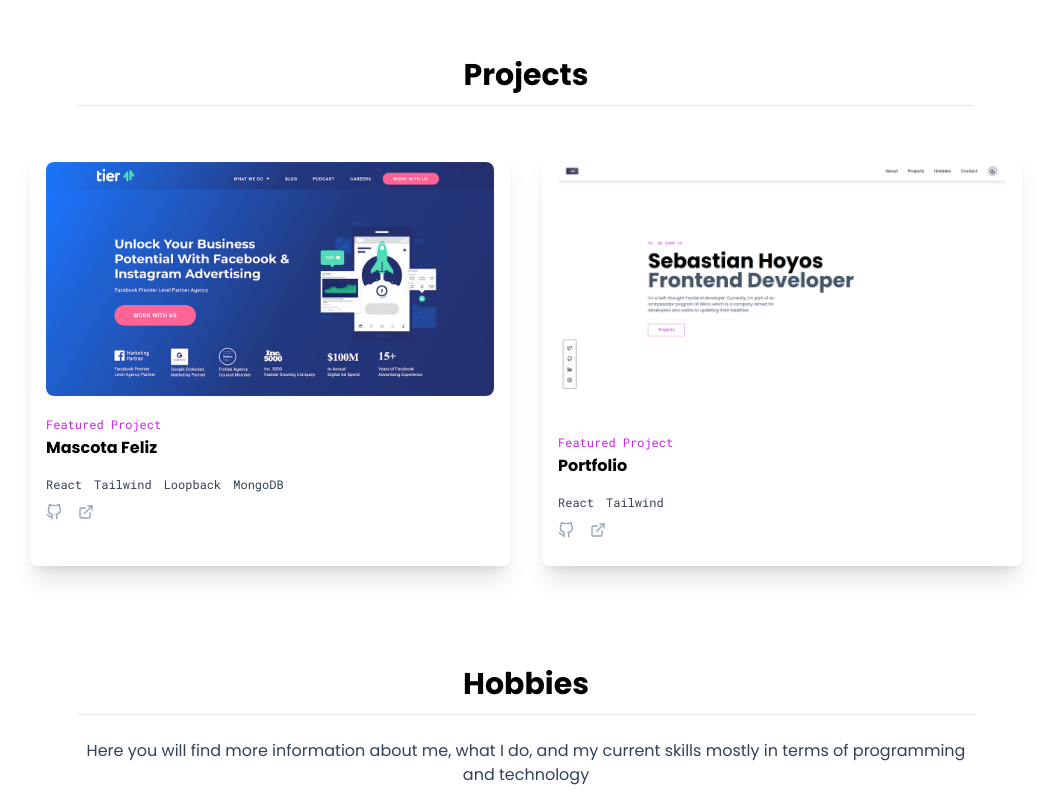
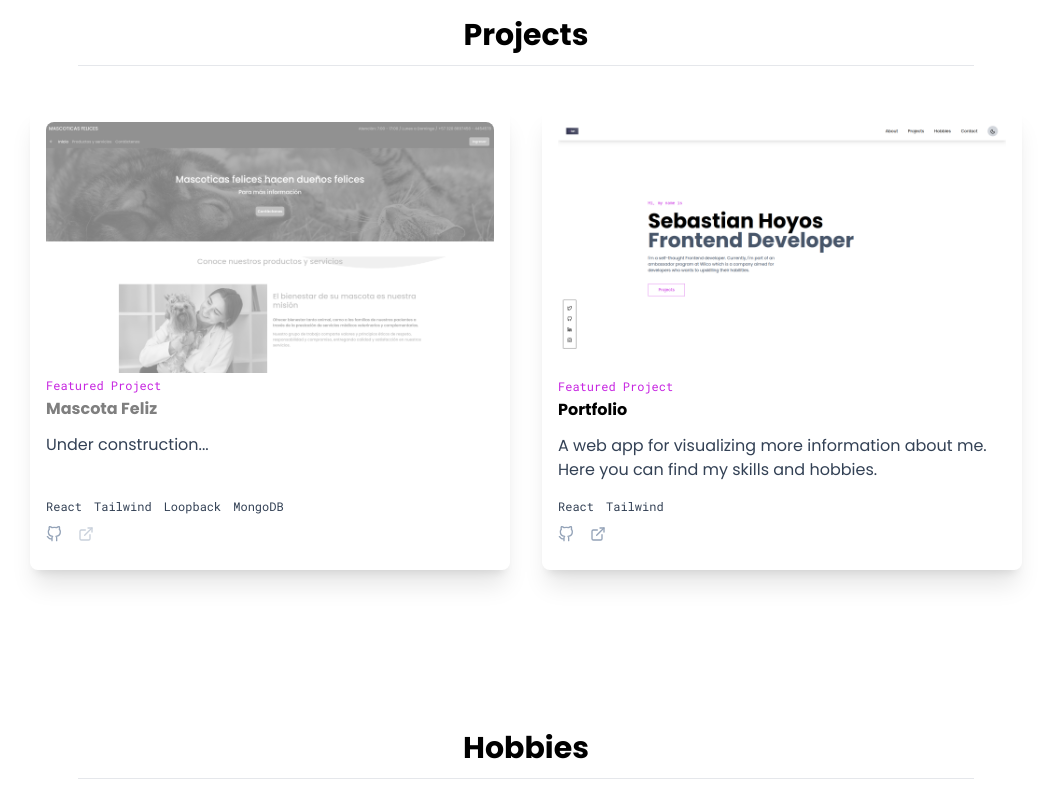
Before and after one commit to tamerlantian/portfolio, a React (Vite) app: page / in a window 1280 px wide. Shown: the part 1800-2600 px from the top of the page, without its empty margins (114-1165 px from the left). Built offline with nearby package versions, Linux system fonts and the light colour scheme.

Commit message:
modifications

```diff
--- a/src/App.css
+++ b/src/App.css
@@ -11,7 +11,16 @@ body {
 }
 
 section {
-  max-width: 1100px;
+  max-width: 1200px;
+}
+
+.hobbies,
+.projects,
+.about,
+.contact {
+  padding-top: 10rem;
+  margin: 0 auto;
+  padding: 5rem 0;
 }
 
 #root {
@@ -52,6 +61,26 @@ section {
   height: 100%;
 }
 
+.project-grid {
+  display: grid;
+  grid-template-columns: repeat(auto-fill, minmax(264px, 1fr));
+}
+
+.inner-project {
+  display: flex;
+  flex-direction: column;
+  justify-content: space-between;
+  height: 100%;
+}
+
+.disabled {
+  pointer-events: none;
+  cursor: not-allowed;
+  opacity: 0.5;
+}
+
+
+
 /* width */
 ::-webkit-scrollbar {
   width: 0.4rem;
--- a/src/components/AboutMe.jsx
+++ b/src/components/AboutMe.jsx
@@ -3,7 +3,7 @@ import { SectionTitle, About, Skills } from ".";
 
 const AboutMe = () => {
   return (
-    <section id="about" className="py-[100px]">
+    <section id="about" className="about">
       <SectionTitle title="About me" />
       <div>
         <p className="text-slate-700 dark:text-slate-400 mx-auto max-w-4xl mt-6 text-center">
--- a/src/components/Banner.jsx
+++ b/src/components/Banner.jsx
@@ -19,8 +19,7 @@ const Banner = () => {
         </div>
         <div className="delay-400">
           <p className="block text-slate-700 mt-5 md:mt-10 max-w-xl dark:text-slate-400">
-            I'm a self-thaught Frontend developer.
-            Currently, I'm part of an ambassador program at Wilco which is a company aimed for developers who wants to upskilling their habilities.
+            Currently, I'm part of an ambassador program at <a href="https://www.trywilco.com/" className="text-font">Trywilco</a> which is a company aimed for developers who wants to upskilling their habilities.
           </p>
         </div>
         <a href="#projects" className="inline-block bg-font text-white border rounded-sm border-font py-3 px-10 mt-10 md:text-font md:bg-transparent hover:bg-font hover:text-white hover:-translate-y-1 hover:ease-in-out hover:duration-300 ease-in-out duration-300 dark:border-font">Projects</a>
--- a/src/components/Contact.jsx
+++ b/src/components/Contact.jsx
@@ -36,7 +36,7 @@ const Contact = () => {
   };
 
   return (
-    <section id="contact" className="pt-[100px] mx-auto">
+    <section id="contact" className="contact">
       <SectionTitle title="Contact me" />
       <form
         ref={form}
@@ -90,7 +90,7 @@ const Contact = () => {
         </div>
         <button
           type="submit"
-          className="inline-flex items-center mt-5 bg-font text-white mx-auto w-full py-2 px-4 font-semibold  rounded-lg md:w-40 md:mx-0 disabled:opacity-50"
+          className="inline-flex items-center mt-5 bg-font text-white mx-auto w-full py-2 px-4 rounded-lg sm:w-40 md:mx-0 disabled:opacity-50"
           disabled={isLoading}
         >
           {isLoading ? (
--- a/src/components/Section.jsx
+++ b/src/components/Hobbies.jsx
@@ -1,19 +1,17 @@
 import React from "react";
-import { SectionTitle, HobbiesCard } from "./";
+import { SectionTitle, HobbiesCard } from ".";
 import { hobbies } from "../data/info";
 
-const Section = () => {
+const Hobbies = () => {
   return (
-    <section id="hobbies" className="pt-[100px] mx-auto">
+    <section id="hobbies" className="hobbies">
       <SectionTitle title="Hobbies" />
       <div>
         <p className="text-slate-700 dark:text-slate-400 mx-auto max-w-4xl mt-6 text-center">
-          {" "}
-          Here you will find more information about me, what I do, and my
-          current skills mostly in terms of programming and technology{" "}
+          A bit of what I like to do in my free time related with programming.
         </p>
       </div>
-      <div className="grid sm:grid-cols-2 xl:grid-cols-3 gap-8 mt-16">
+      <div className="grid sm:grid-cols-2 justify-items-center md:grid-cols-3 mt-16 mx-auto max-w-[64rem] gap-8 ">
         {hobbies.map((hobbie) => {
           return <HobbiesCard key={hobbie.title} hobbie={hobbie} />;
         })}
@@ -22,4 +20,4 @@ const Section = () => {
   );
 };
 
-export default Section;
+export default Hobbies;
--- a/src/components/HobbiesCard.jsx
+++ b/src/components/HobbiesCard.jsx
@@ -1,6 +1,6 @@
 const HobbiesCard = ({ hobbie }) => {
   return (
-    <div className="flex flex-col justify-between shadow-xl mt-4  dark:bg-modal px-8 py-7  h-full">
+    <div className="flex flex-col justify-between shadow-xl dark:bg-modal px-8 py-7 h-full max-w-[20rem]">
       <header>
         <div className="flex items-center gap-3">
           <div className="text-xl dark:text-white">{hobbie.icon}</div>
--- a/src/components/ProjectPreview.jsx
+++ b/src/components/ProjectPreview.jsx
@@ -2,39 +2,61 @@ import React from "react";
 import { FiGithub, FiExternalLink } from "react-icons/fi";
 
 const ProjectPreview = ({ project }) => {
-  const { name, image, description, tools } = project;
+  const {
+    name,
+    image,
+    description,
+    tools,
+    finished,
+    liveLink,
+    githubLink,
+    alt,
+  } = project;
+
   return (
-    <div className="mt-10 shadow-xl p-4 rounded-lg dark:bg-modal max-w-[30rem] mx-auto">
-      <div>
-        <a href="">
+    <div className="shadow-xl p-4 rounded-lg dark:bg-modal max-w-[30rem] h-full">
+      <div className="inner-project">
+        <header>
+          <div className="top">
+            <a href={liveLink} className={`${!finished && "disabled"}`}>
               <img
-            className="w-full max-w-md h-full rounded-lg"
+                className={`relativE w-full max-w-md rounded-lg ${!finished && "grayscale -z-10"}`}
                 src={image}
-            alt=""
+                alt={alt}
               />
             </a>
           </div>
-      <div className="mt-4">
+          <div className="title">
             <span className="font-alt text-xs text-font">Featured Project</span>
-        <h3 className="font-semibold dark:text-slate-200 hover:text-font">
-          <a href="">{name}</a>
+            <h3 className="font-semibold dark:text-slate-200">
+              <a href="" className={`${!finished ? "disabled" : "hover:text-font"}`}>{name}</a>
             </h3>
+          </div>
+          <div className="description text-md">
             <p className="text-slate-700 dark:text-slate-400 mt-3">
               {description}
             </p>
+          </div>
+        </header>
+        <footer>
           <div className="font-alt text-xs text-slate-700 dark:text-slate-400 mt-4">
             {tools.map((tool) => {
-            return <span key={tool} className="mr-3">{tool}</span>;
+              return (
+                <span key={tool} className="mr-3">
+                  {tool}
+                </span>
+              );
             })}
           </div>
           <div className="flex gap-4 my-3 text-slate-400">
-          <a href="">
-            <FiGithub className="hover:text-font" />
+            <a href={githubLink} className="hover:text-font">
+              <FiGithub />
             </a>
-          <a href="">
-            <FiExternalLink className="hover:text-font" />
+            <a href={liveLink} className={`${!finished ? "disabled" : "hover:text-font"}`}>
+              <FiExternalLink  />
             </a>
           </div>
+        </footer>
       </div>
     </div>
   );
--- a/src/components/Projects.jsx
+++ b/src/components/Projects.jsx
@@ -4,11 +4,15 @@ import { ProjectPreview, SectionTitle } from "./";
 
 const Projects = () => {
   return (
-    <section id="projects" className="mx-auto mt-20">
+    <section id="projects" className="projects">
       <SectionTitle title="Projects" />
-      <div className="grid lg:grid-cols-2">
+      <div className="grid grid-cols-project justify-items-center justify-center gap-8 mt-10">
         {projects.map((project) => {
-          return <ProjectPreview key={project.name} project={project} />;
+          return (
+            <React.Fragment key={project.name}>
+              <ProjectPreview project={project} />
+            </React.Fragment>
+          );
         })}
       </div>
     </section>
--- a/src/components/index.jsx
+++ b/src/components/index.jsx
@@ -8,7 +8,7 @@ export { default as About } from "./About";
 export { default as Projects } from "./Projects";
 export { default as ProjectPreview } from "./ProjectPreview";
 export { default as SectionTitle } from "./SectionTitle";
-export { default as Section } from "./Section";
+export { default as Hobbies } from "./Hobbies";
 export { default as Contact } from "./Contact";
 export { default as HobbiesCard } from "./HobbiesCard";
 export { default as Footer } from "./Footer";
--- a/src/data/info.jsx
+++ b/src/data/info.jsx
@@ -1,4 +1,4 @@
-import landing1 from "../assets/landing1.png";
+import projectOneImage from "../assets/mascotaFeliz.png";
 import portfolioImage from "../assets/portfolio.png";
 import {
   DiReact,
@@ -10,8 +10,9 @@ import {
 import { SiTailwindcss } from "react-icons/si";
 import { FaJava } from "react-icons/fa";
 import { GrMysql } from "react-icons/gr";
-import { SiTryhackme, SiCodewars, SiCsharp } from "react-icons/si";
+import { SiCodewars, SiCsharp } from "react-icons/si";
 import { VscCode } from "react-icons/vsc";
+import { BiCodeBlock } from "react-icons/bi ";
 import {
   FiTwitter,
   FiGithub,
@@ -85,8 +86,10 @@ export const skills = [
 export const projects = [
   {
     name: "Mascota Feliz",
-    image: landing1,
-    description: "",
+    image: projectOneImage,
+    alt: "mascota feliz app image",
+    description: "Under construction...",
+    finished: false,
     tools: ["React", "Tailwind", "Loopback", "MongoDB"],
     githubLink: "",
     liveLink: "",
@@ -94,7 +97,10 @@ export const projects = [
   {
     name: "Portfolio",
     image: portfolioImage,
-    description: "",
+    alt: "portfolio app image",
+    description:
+      "A web app for visualizing more information about me. Here you can find my skills and hobbies.",
+    finished: true,
     tools: ["React", "Tailwind"],
     githubLink: "",
     liveLink: "",
@@ -113,13 +119,12 @@ export const hobbies = [
     },
   },
   {
-    title: "Tryhackme",
-    description:
-      "Tryhackme is an online platform that offers hands-on cybersecurity challenges and training. It provides a wide range of virtual machines, challenges, and learning paths deigned to help users develop their cybersecurity skills and knowledge",
-    icon: <SiTryhackme />,
+    title: "Frontendmentor",
+    description: "Frontend Mentor provides web design challenges for users to practice and improve their front-end development skills.",
+    icon: <BiCodeBlock />,
     website: {
       icon: <FiUser />,
-      link: "https://tryhackme.com/p/tamerlan",
+      link: "https://www.frontendmentor.io/profile/tamerlantian",
     },
   },
   {
--- a/src/pages/Home.jsx
+++ b/src/pages/Home.jsx
@@ -5,7 +5,7 @@ import {
   Banner,
   SocialBar,
   Projects,
-  Section,
+  Hobbies,
   Contact,
   Footer,
   AboutMe,
@@ -34,7 +34,7 @@ const Home = () => {
         <Banner />
         <AboutMe />
         <Projects />
-        <Section />
+        <Hobbies />
         <Contact />
         <Footer />
       </main>
--- a/tailwind.config.cjs
+++ b/tailwind.config.cjs
@@ -15,6 +15,9 @@ module.exports = {
         darkFont: "rgba(199,37,225,255)",
         modal: "rgba(24,23,34,255)",
       },
+      gridTemplateColumns: {
+        project: "repeat(auto-fill, minmax(20rem, 30rem))",
+      },
     },
   },
   plugins: [],
```
Also changed, not shown: src/assets/mascotaFeliz.png (added). Lines whose indentation alone changed are shown as unchanged.
